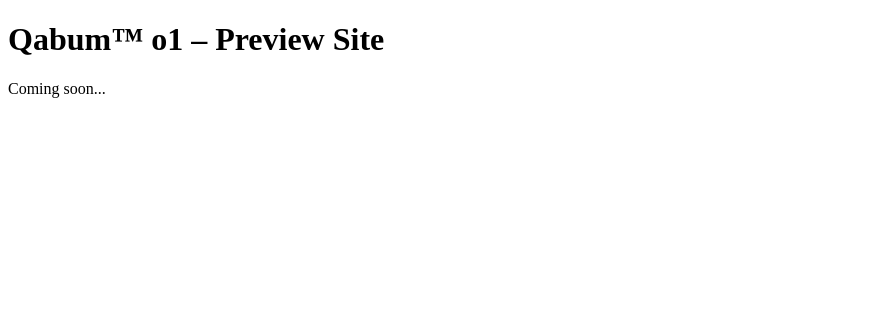
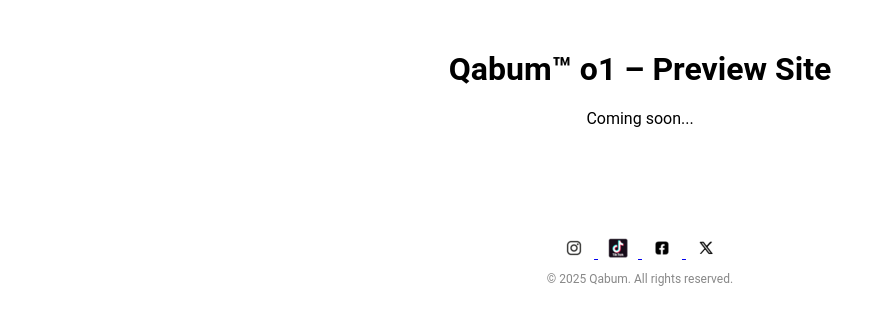
Before and after one commit to 3sbien/qabum.github.io, a plain HTML site: page index.html in a window 1280 px wide. Shown: the whole page, without its empty margins (0-886 px from the left). Drawn offline with Linux system fonts and the light colour scheme.

Commit message:
Update index.html

```diff
--- a/index.html
+++ b/index.html
@@ -1,11 +1,29 @@
 <!DOCTYPE html>
 <html lang="en">
-<head>
-    <meta charset="UTF-8">
+  <head>
+    <meta charset="UTF-8" />
     <title>Qabum™ o1 – Preview Site</title>
-</head>
-<body>
-    <h1>Qabum™ o1 – Preview Site</h1>
+  </head>
+  <body style="font-family: Roboto, sans-serif; text-align: center; margin: 0; padding: 0;">
+    <h1 style="margin-top: 50px;">Qabum™ o1 – Preview Site</h1>
     <p>Coming soon...</p>
-</body>
+
+    <footer style="margin-top: 80px; padding: 30px 0;">
+      <div style="margin-bottom: 10px;">
+        <a href="https://www.instagram.com/qabum_tm" target="_blank">
+          <img src="insta qabum 20x20.png" alt="Instagram" width="20" height="20" style="margin: 0 10px;" />
+        </a>
+        <a href="https://www.tiktok.com/@qabum_tm" target="_blank">
+          <img src="tiktok qabum 20x20.png" alt="TikTok" width="20" height="20" style="margin: 0 10px;" />
+        </a>
+        <a href="https://www.facebook.com/share/1My9xB9Gx1/" target="_blank">
+          <img src="facebook qabum 20x20.png" alt="Facebook" width="20" height="20" style="margin: 0 10px;" />
+        </a>
+        <a href="https://x.com/qabum_tm" target="_blank">
+          <img src="x qabum 20x20.png" alt="X" width="20" height="20" style="margin: 0 10px;" />
+        </a>
+      </div>
+      <div style="font-size: 12px; color: #888;">© 2025 Qabum. All rights reserved.</div>
+    </footer>
+  </body>
 </html>
```
